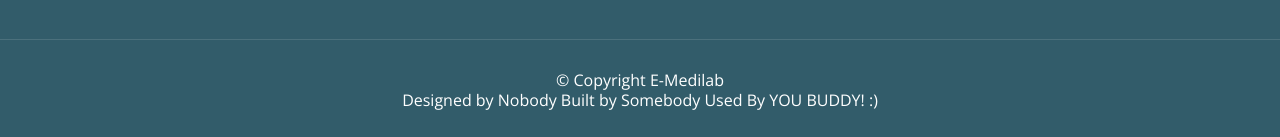
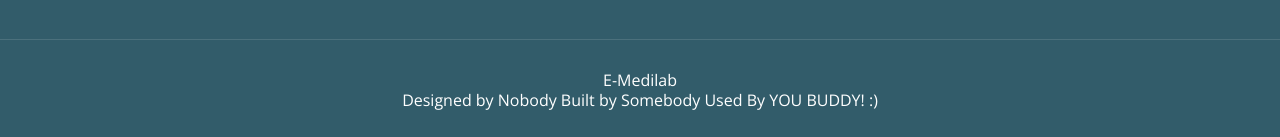
Before and after one commit to rabin2767/emedilab, a website: page index.html in a window 1280 px wide. Shown: the part 3435-3572 px from the top of the page. Drawn offline with nearby package versions, Linux system fonts and the light colour scheme; a web font is replaced by a local one.

Commit message:
Code Refactoring

```diff
--- a/index.html
+++ b/index.html
@@ -24,7 +24,6 @@
 				$("#message").empty().html("<p>Email is been sent at "+to+" !</p>");
 			}
 	});
-
 	}
 	function sendmail2(time) {
 			var to=$("#to2").val();
@@ -37,7 +36,6 @@
 				$("#message2").empty().html("<p>Email is been sent at "+to+" !</p>");
 			}
 	});
-
 	}
 	</script>
   </head>
@@ -746,13 +744,9 @@
 							</div>
 						</div>
 						<div class="container">
-
-
-
 						  <!-- Modal -->
 						  <div class="modal fade" id="myModal" role="dialog">
 							<div class="modal-dialog modal-sm">
-
 							  <!-- Modal content-->
 							  <div class="modal-content">
 								<div class="modal-header">
@@ -763,21 +757,16 @@
 									<button type="button" class="btn btn-success btn-lg btn-block"><span id="linktojoin"></span></button>
 									<hr><br>
 									<input type="text" id="to" class="form-control" placeholder="Send Meeting Link To"><br>
-											<span id="sendmailbutton"></span>
-											<br>
+									<span id="sendmailbutton"></span><br>
 									<span id="message"></span>
 								</div>
 							  </div>
-
 							</div>
 						  </div>
-
 						</div>
-
 						<!-- Modal -->
 					  <div class="modal fade" id="myModals" role="dialog">
 						<div class="modal-dialog modal-sm">
-
 						  <!-- Modal content-->
 						  <div class="modal-content">
 							<div class="modal-header">
@@ -786,19 +775,15 @@
 							</div>
 							<div class="modal-body">
 							  <input type="text" id="to2" class="form-control" placeholder="Send Meeting Link To"><br>
-											<span id="sendmailbutton2"></span>
-											<br>
+							  <span id="sendmailbutton2"></span><br>
 							  <span id="message2"></span>
 							</div>
 							<div class="modal-footer">
 							  <button type="button" class="btn btn-default" data-dismiss="modal">Close</button>
 							</div>
 						  </div>
-
 						</div>
 					  </div>
-
-
 			</div>
 		</div>
 	</section>
@@ -917,7 +902,7 @@
 			<div class="container">
 				<div class="row">
 					<div class="col-md-12 text-center">
-						© Copyright E-Medilab
+						E-Medilab
                         <div class="credits">
                             Designed by Nobody Built by Somebody Used By YOU BUDDY! :)
                         </div>
@@ -927,12 +912,10 @@
 		</div>
 	</footer>
 	<!--/ footer-->
-
     <script src="assets/js/jquery.min.js"></script>
     <script src="assets/js/jquery.easing.min.js"></script>
     <script src="assets/js/bootstrap.min.js"></script>
     <script src="assets/js/custom.js"></script>
     <script src="assets/contactform/contactform.js"></script>
-
   </body>
 </html>
```
Lines whose indentation alone changed are shown as unchanged.
